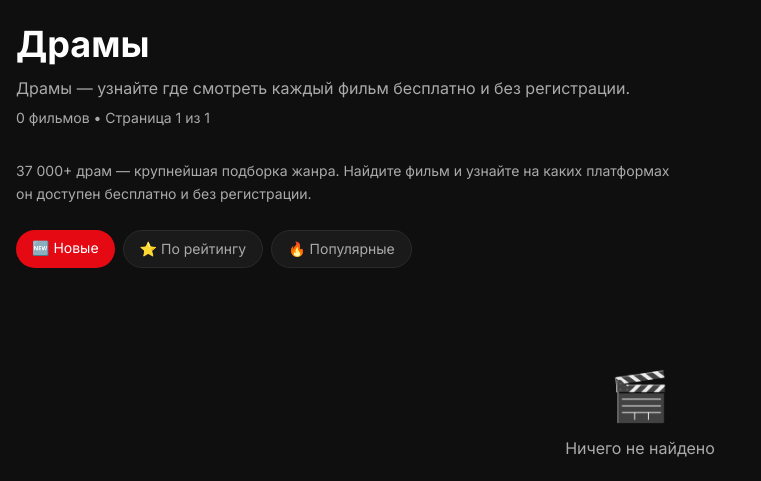
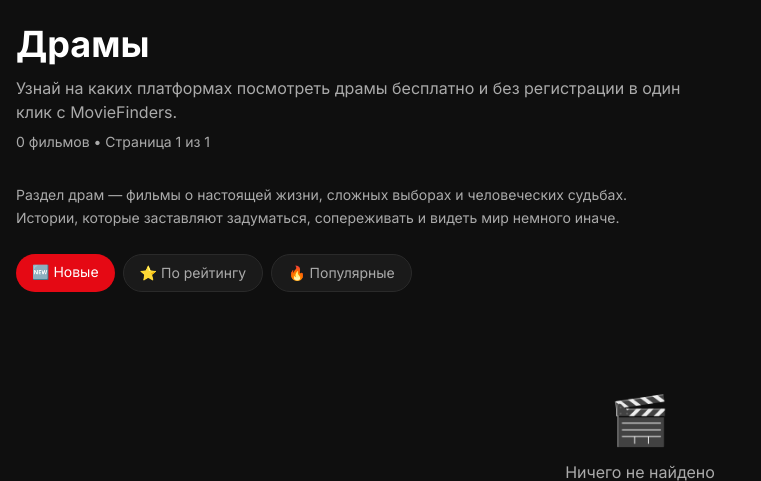
Before and after one commit to gambnewcash-cmyk/moviefinder, a FastAPI app: page /genre/drama in a window 1280 px wide. Shown: the part 109-590 px from the top of the page, without its empty margins (0-761 px from the left). Run offline with FastAPI, Linux system fonts and the light colour scheme; data that the repository does not hold is empty; some libraries are stand-ins or nearby versions.

Commit message:
Genre pages: dynamic subtitle with genre name + atmospheric SEO texts per section

```diff
--- a/templates/genre.html
+++ b/templates/genre.html
@@ -47,7 +47,22 @@
   <div class="mb-8">
     <h1 class="text-3xl sm:text-4xl font-bold text-white mb-3">{{ genre_name }}</h1>
     <p class="text-muted text-base max-w-2xl">
-      {% if lang == "ru" %}{{ genre_name }} — узнайте где смотреть каждый фильм бесплатно и без регистрации.{% else %}{{ genre_name }} — find out where to watch each film free without registration.{% endif %}
+      {% set genre_acc = {
+        "horror": "фильмы ужасов",
+        "comedy": "комедии",
+        "action": "боевики",
+        "drama": "драмы",
+        "thriller": "триллеры",
+        "romance": "романтические фильмы",
+        "animation": "мультфильмы",
+        "documentary": "документальные фильмы",
+        "voennye": "военные фильмы",
+        "fantastika": "фантастику",
+        "istoricheskie": "исторические фильмы",
+        "muzyka": "музыкальные фильмы",
+        "crime": "криминальные фильмы"
+      } %}
+      {% if lang == "ru" %}Узнай на каких платформах посмотреть {{ genre_acc.get(slug, genre_name | lower) }} бесплатно и без регистрации в один клик с MovieFinders.{% else %}Find out where to watch {{ genre_name | lower }} free without registration in one click with MovieFinders.{% endif %}
     </p>
     <p class="text-muted text-sm mt-2">{{ movies | length }} {{ t.genre_count if t else 'фильмов' }} • Страница {{ current_page }} из {{ total_pages }}</p>
   </div>
@@ -55,34 +70,34 @@
 
 <!-- SEO Text -->
 {% set genre_seo_texts_ru = {
-  "horror": "10 000+ фильмов ужасов. MovieFinder показывает на каких платформах их можно смотреть бесплатно и без регистрации .",
-  "comedy": "26 000+ комедий. Выберите фильм — MovieFinder покажет где его смотреть бесплатно и без регистрации на Кинопоиске, IVI, Okko и других платформах.",
-  "action": "11 000+ боевиков. MovieFinder находит каждый фильм на легальных платформах, где можно смотреть бесплатно и без регистрации.",
-  "drama": "37 000+ драм — крупнейшая подборка жанра. Найдите фильм и узнайте на каких платформах он доступен бесплатно и без регистрации.",
-  "thriller": "13 000+ триллеров. MovieFinder покажет на каком сервисе доступен нужный фильм — бесплатно и без регистрации.",
-  "romance": "12 000+ романтических фильмов. Найдите романтику для вечера — MovieFinder покажет где смотреть бесплатно и без регистрации.",
-  "animation": "6 000+ мультфильмов: Disney, Pixar, Studio Ghibli и аниме. Узнайте на каких платформах смотреть бесплатно и без регистрации.",
-  "documentary": "9 000+ документальных фильмов. MovieFinder покажет на каком сервисе доступна каждая документалка — бесплатно и без регистрации.",
-  "voennye": "2 000+ военных фильмов. Выберите фильм — MovieFinder найдёт где смотреть бесплатно и без регистрации на легальных платформах.",
-  "fantastika": "5 000+ фантастических фильмов. Узнайте где смотреть каждый фильм бесплатно и без регистрации .",
-  "istoricheskie": "3 000+ исторических фильмов. MovieFinder покажет на каких платформах доступен каждый фильм бесплатно и без регистрации.",
-  "muzyka": "3 000+ музыкальных фильмов. Найдите фильм — MovieFinder покажет где смотреть бесплатно и без регистрации.",
-  "crime": "8 000+ криминальных фильмов: нуар, гангстерские саги, полицейские драмы. Узнайте на каких платформах смотреть бесплатно и без регистрации.",
+  "horror": "Раздел ужасов — это место, где страх оживает на экране и держит в напряжении до последней минуты. Здесь собраны самые пугающие, атмосферные и захватывающие фильмы, которые не дадут тебе спокойно уснуть.",
+  "comedy": "Раздел комедий — здесь смех заразителен, а настроение поднимается с первых минут. Лёгкие и остроумные истории, которые идеально подходят для любого вечера в хорошей компании.",
+  "action": "Раздел боевиков — адреналин, погони и эпические схватки от первого кадра до финальных титров. Здесь каждый фильм — это взрыв эмоций и незабываемые сцены, от которых захватывает дух.",
+  "drama": "Раздел драм — фильмы о настоящей жизни, сложных выборах и человеческих судьбах. Истории, которые заставляют задуматься, сопереживать и видеть мир немного иначе.",
+  "thriller": "Раздел триллеров — атмосфера напряжения нарастает с каждой сценой. Непредсказуемые повороты, скрытые мотивы и развязки, которые никогда не угадаешь заранее.",
+  "romance": "Раздел романтики — истории о любви, судьбоносных встречах и чувствах, которые меняют жизнь. Фильмы, которые заставляют верить в то, что настоящая любовь существует.",
+  "animation": "Раздел мультфильмов — магия анимации для всех возрастов. Здесь живут герои детства, мудрые истории и целые миры, созданные из воображения талантливых художников.",
+  "documentary": "Раздел документального кино — реальные истории, которые поражают не меньше выдуманных. Природа, наука, люди и события, которые изменили мир — всё это здесь.",
+  "voennye": "Раздел военных фильмов — истории о мужестве, потерях и человечности в самых тяжёлых условиях. Фильмы, которые заставляют ценить мир и помнить о тех, кто его защищал.",
+  "fantastika": "Раздел фантастики — вселенные без границ, технологии будущего и вечные вопросы о смысле существования. Фильмы, которые уносят за пределы реального мира.",
+  "istoricheskie": "Раздел исторических фильмов — окно в прошлое, где оживают эпохи, битвы и великие личности. Истории, которые напоминают откуда мы пришли и что пережило человечество.",
+  "muzyka": "Раздел музыкальных фильмов — истории о страсти, таланте и пути к признанию. Фильмы, которые вдохновляют и заставляют слышать музыку по-новому.",
+  "crime": "Раздел криминального кино — мир теней, тайных сделок и изощрённых схем. Детективы, гангстерские саги и полицейские драмы, где каждый подозреваемый может оказаться виновным."
 } %}
 {% set genre_seo_texts_en = {
-  "horror": "10,000+ horror films. MovieFinder shows which platforms have each film available to watch free without registration — Netflix, HBO Max, Prime and more.",
-  "comedy": "26,000+ comedies. Choose a film — MovieFinder shows where to watch it free without registration on Netflix, Prime, Hulu and other platforms.",
-  "action": "11,000+ action films. MovieFinder finds each film on legal platforms where you can watch free without registration.",
-  "drama": "37,000+ dramas — the largest collection of the genre. Find a film and discover which platforms have it available free without registration.",
-  "thriller": "13,000+ thrillers. MovieFinder shows which streaming service has the film you're looking for — free without registration.",
-  "romance": "12,000+ romance films. Find the right film — MovieFinder shows where to watch it free without registration.",
-  "animation": "6,000+ animated films: Disney, Pixar, Studio Ghibli and anime. Discover which platforms have them available free without registration.",
-  "documentary": "9,000+ documentaries. MovieFinder shows which service has each documentary available — free without registration.",
-  "voennye": "2,000+ war films. Choose a film — MovieFinder finds where to watch it free without registration on legal platforms.",
-  "fantastika": "5,000+ sci-fi films. Discover where to stream each film free without registration — Netflix, HBO Max, Prime and more.",
-  "istoricheskie": "3,000+ historical films. MovieFinder shows which platforms have each film available free without registration.",
-  "muzyka": "3,000+ music films. Find a film — MovieFinder shows where to watch it free without registration.",
-  "crime": "8,000+ crime films: noir, gangster sagas, police dramas. Discover which platforms have them free without registration.",
+  "horror": "The horror section — where fear comes alive on screen and keeps you on edge until the very last minute. The scariest, most atmospheric films that won't let you sleep.",
+  "comedy": "The comedy section — where laughter is contagious from the very first scene. Light and witty stories perfect for any evening in good company.",
+  "action": "The action section — adrenaline, chases and epic battles from the first frame to the final credits. Every film is an explosion of emotion and breathtaking sequences.",
+  "drama": "The drama section — films about real life, difficult choices and human destinies. Stories that make you reflect, empathize and see the world a little differently.",
+  "thriller": "The thriller section — tension builds with every scene. Unpredictable twists, hidden motives and endings you'll never see coming.",
+  "romance": "The romance section — stories about love, fateful meetings and feelings that change lives. Films that make you believe that true love really exists.",
+  "animation": "The animation section — the magic of animation for all ages. Here live the heroes of childhood, wise stories and entire worlds born from imagination.",
+  "documentary": "The documentary section — real stories that amaze no less than fictional ones. Nature, science, people and events that changed the world — all here.",
+  "voennye": "The war films section — stories of courage, loss and humanity under the hardest conditions. Films that make you value peace and remember those who defended it.",
+  "fantastika": "The sci-fi section — boundless universes, future technologies and eternal questions about existence. Films that take you beyond the real world.",
+  "istoricheskie": "The historical films section — a window into the past where eras, battles and great personalities come alive. Stories that remind us where we came from.",
+  "muzyka": "The music films section — stories of passion, talent and the path to recognition. Films that inspire and make you hear music in a new way.",
+  "crime": "The crime section — a world of shadows, secret deals and elaborate schemes. Detectives, gangster sagas and police dramas where every suspect could be guilty."
 } %}
 {% if lang == "ru" %}
   {% set seo_text = genre_seo_texts_ru.get(slug, '') %}
```
